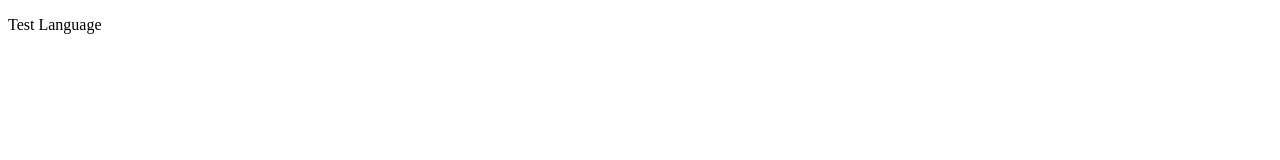
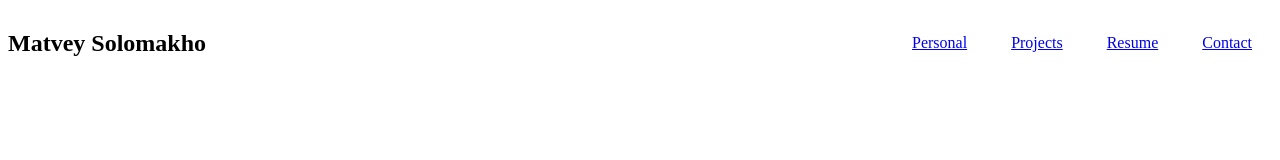
Before and after one commit to mathewmatiks/mathewmatiks-website, a plain HTML site: page portfolio.html in a window 1280 px wide. Drawn offline with Linux system fonts and the light colour scheme.

Commit message:
Initial Portfolio Code

```diff
--- a/Portoflio.css
+++ b/Portoflio.css
@@ -0,0 +1,24 @@
+dadada
+
+.container {
+    padding: 10px 10%;
+
+}
+
+nav{
+    display: flex;
+    align-items: center;
+    justify-content: space-between;
+    flex-wrap: wrap;
+}
+
+.logo{
+    width: 140px;
+
+}
+
+nav ul li{
+    display: inline-block;
+    list-style: none;
+    margin: 10px 20px;
+}
--- a/portfolio.html
+++ b/portfolio.html
@@ -7,6 +7,19 @@
     <meta name="viewport" content="width=device-width, initial-scale=1.0">
     <title>Matvey Solomakho</title>
 </head>
-    <p>Test Language</p>
+<body>
+<div id="header">
+    <div class="container" class="logo">
+        <nav>
+            <h1>Matvey Solomakho</h1>
+
+
+            <ul>
+                <li><a href="#">Personal</a></li>
+                <li><a href="#">Projects</a></li>
+                <li><a href="#">Resume</a></li>
+                <li><a href="#">Contact</a></li>
+            </ul>
+        </nav>
 </body>
 </html>
```
